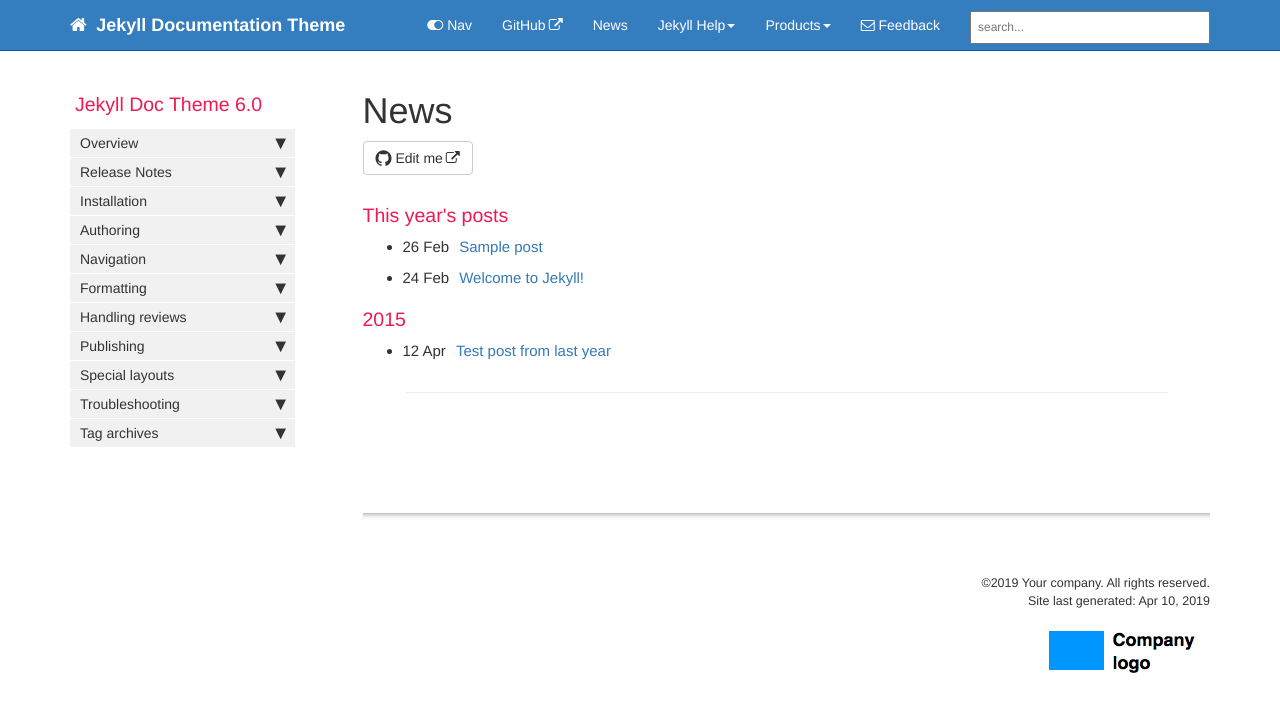
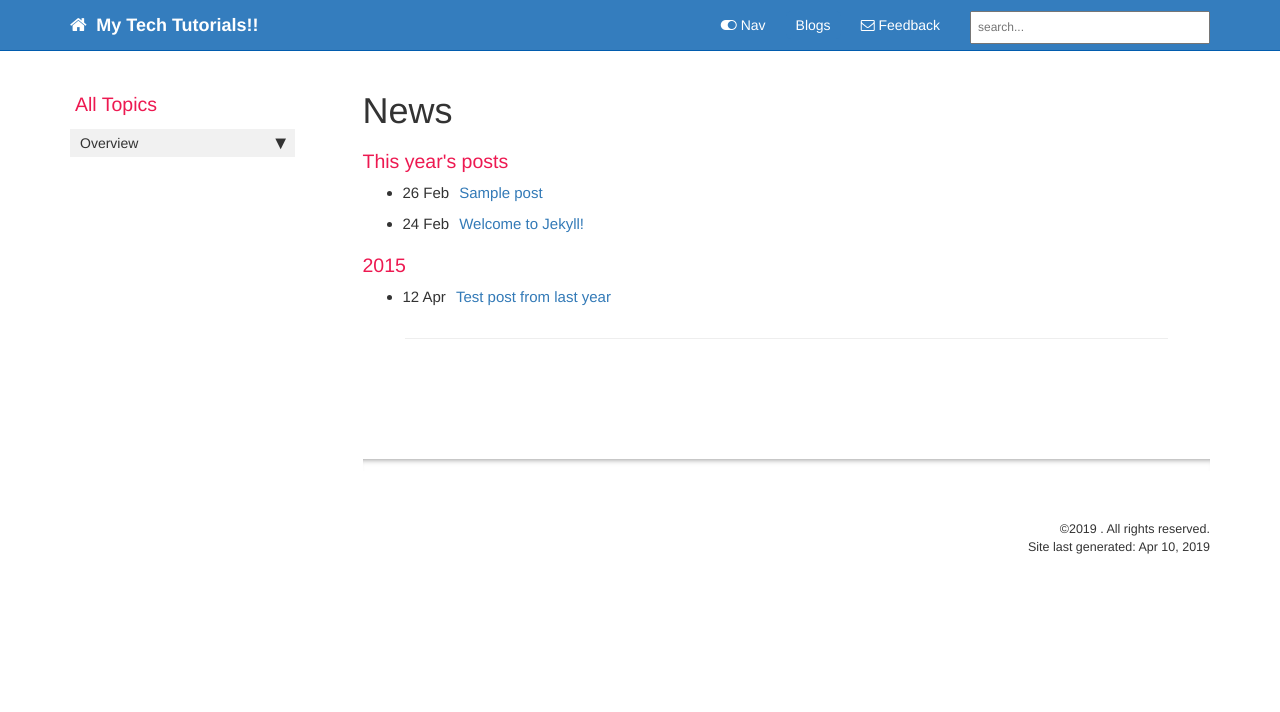
Before and after one commit to vmasule/vmasule.github.io, a Jekyll site: the page built from pages/news/news_archive.html, in a window 1280 px wide. Shown: the top 712 px of the page. Built offline with Jekyll 4.4.1, drawn with Linux system fonts in a browser that asks for light colours; nearby versions of some CDN libraries; comment, search, counter and statistics services are not loaded; part of the change alters nothing that is shown.

Commit message:
Removed unwanted pages

```diff
--- a/_config.yml
+++ b/_config.yml
@@ -1,27 +1,29 @@
-repository: tomjoht/documentation-theme-jekyll
+repository: https://github.com/vmasule/vmasule.github.io.git
 
 output: web
 # this property is useful for conditional filtering of content that is separate from the PDF.
 
-topnav_title: Jekyll Documentation Theme
+topnav_title: My Tech Tutorials!!
 # this appears on the top navigation bar next to the home button
 
-site_title: Jekyll theme for documentation
+site_title: Java|AWS|Spring|Docker|Ansible|Terraform|Machine Learning|
 # this appears in the html browser tab for the site title (seen mostly by search engines, not users)
 
-company_name: Your company
+company_name:
 # this appears in the footer
 
-github_editme_path: tomjoht/documentation-theme-jekyll/blob/gh-pages/
+github_editme_path:
 # if you're using Github, provide the basepath to the branch you've created for reviews, following the sample here. if not, leave this value blank.
 
 # gitlab_editme_path: tomjoht/documentation-theme-jekyll/blob/gh-pages/
 # if you're using GitLab, provide the basepath to the branch you've created for reviews, following the sample here. if not, leave this value blank.
 
-disqus_shortname: idratherbewriting
+disqus_shortname:
+# disqus_shortname: idratherbewriting
 # if you're using disqus for comments, add the shortname here. if not, leave this value blank.
 
-google_analytics: UA-66296557-1
+google_analytics:
+# google_analytics: UA-66296557-1
 # if you have google-analytics ID, put it in. if not, edit this value to blank.
 
 host: 127.0.0.1
@@ -35,9 +37,9 @@ exclude:
   - .gitignore
 # these are the files and directories that jekyll will exclude from the build
 
-feedback_subject_line: Jekyll documentation theme
+feedback_subject_line: Tech Tutorials
 
-feedback_email: tomjoht@gmail.com
+feedback_email: vicky.masule@gmail.com
 # used as a contact email for the Feedback link in the top navigation bar
 
 # feedback_disable: true
--- a/_data/sidebars/mydoc_sidebar.yml
+++ b/_data/sidebars/mydoc_sidebar.yml
@@ -2,8 +2,8 @@
 
 entries:
 - title: sidebar
-  product: Jekyll Doc Theme
-  version: 6.0
+  product: All
+  version: Topics
   folders:
 
   - title:
@@ -44,252 +44,252 @@ entries:
       url: /mydoc_support.html
       output: web, pdf
 
-  - title: Release Notes
-    output: web, pdf
-    folderitems:
-
-    - title: 6.0 Release notes
-      url: /mydoc_release_notes_60.html
-      output: web, pdf
-
-    - title: 5.0 Release notes
-      url: /mydoc_release_notes_50.html
-      output: web, pdf
-
-  - title: Installation
-    output: web, pdf
-    folderitems:
-
-    - title: About Ruby, Gems, Bundler, etc.
-      url: /mydoc_about_ruby_gems_etc.html
-      output: web, pdf
-
-    - title: Install Jekyll on Mac
-      url: /mydoc_install_jekyll_on_mac.html
-      output: web, pdf
-
-    - title: Install Jekyll on Windows
-      url: /mydoc_install_jekyll_on_windows.html
-      output: web, pdf
-
-  - title: Authoring
-    output: web, pdf
-
-    folderitems:
-    - title: Pages
-      url: /mydoc_pages.html
-      output: web, pdf
-
-    - title: Posts
-      url: /mydoc_posts.html
-      output: web, pdf
-
-    - title: Lists
-      url: /mydoc_lists.html
-      output: web, pdf
-
-    - title: Conditional logic
-      url: /mydoc_conditional_logic.html
-      output: web, pdf
-
-    - title: Content reuse
-      url: /mydoc_content_reuse.html
-      output: web, pdf
-
-    - title: Collections
-      url: /mydoc_collections.html
-      output: web, pdf
-
-    - title: WebStorm editor tips
-      url: /mydoc_webstorm_text_editor.html
-      output: web, pdf
-
-    - title: Atom editor tips
-      url: /mydoc_atom_text_editor.html
-      output: web, pdf
-
-  - title: Navigation
-    output: web, pdf
-
-    folderitems:
-    - title: Sidebar navigation
-      url: /mydoc_sidebar_navigation.html
-      output: web, pdf
-
-    - title: YAML tutorial in the context of Jekyll
-      url: /mydoc_yaml_tutorial.html
-      output: web, pdf
-
-    - title: Tags
-      url: /mydoc_tags.html
-      output: web, pdf
-
-    - title: Series
-      url: /mydoc_series.html
-      output: web, pdf
-
-  - title: Formatting
-    output: web, pdf
-
-    folderitems:
-    - title: Tooltips
-      url: /mydoc_adding_tooltips.html
-      output: web, pdf
-
-    - title: Alerts
-      url: /mydoc_alerts.html
-      output: web, pdf
-
-    - title: Icons
-      url: /mydoc_icons.html
-      output: web, pdf
-
-    - title: Images
-      url: /mydoc_images.html
-      output: web, pdf
-
-    - title: Code samples
-      url: /mydoc_code_samples.html
-      output: web, pdf
-
-    - title: Labels
-      url: /mydoc_labels.html
-      output: web, pdf
-
-    - title: Links
-      url: /mydoc_hyperlinks.html
-      output: web, pdf
-
-    - title: Navtabs
-      url: /mydoc_navtabs.html
-      output: web, pdf
-
-    - title: Tables
-      url: /mydoc_tables.html
-      output: web, pdf
-
-    - title: Syntax highlighting
-      url: /mydoc_syntax_highlighting.html
-      output: web, pdf
-
-    - title: Workflow maps
-      url: /mydoc_workflow_maps.html
-      output: web, pdf
-
-  - title: Handling reviews
-    output: web, pdf
-
-    folderitems:
-    - title: Commenting on files
-      url: /mydoc_commenting_on_files.html
-      output: web, pdf
-
-#    - title: Git collaboration
-#      url: /mydoc_git_collaboration
+#  - title: Release Notes
+#    output: web, pdf
+#    folderitems:
+#
+#    - title: 6.0 Release notes
+#      url: /mydoc_release_notes_60.html
 #      output: web, pdf
-
-  - title: Publishing
-    output: web, pdf
-
-    folderitems:
-    - title: Build arguments
-      url: /mydoc_build_arguments.html
-      output: web, pdf
-
-    - title: Themes
-      url: /mydoc_themes.html
-      output: web, pdf
-
-    - title: Generating PDFs
-      url: /mydoc_generating_pdfs.html
-      output: web, pdf
-
-    - title: Help APIs and UI tooltips
-      url: /mydoc_help_api.html
-      output: web, pdf
-
-    - title: Search configuration
-      url: /mydoc_search_configuration.html
-      output: web, pdf
-
-    - title: iTerm profiles
-      url: /mydoc_iterm_profiles.html
-      output: web, pdf
-
-    - title: Pushing builds to server
-      url: /mydoc_push_build_to_server.html
-      output: web, pdf
-
-    - title: Publishing on Github Pages
-      url: /mydoc_publishing_github_pages.html
-      output: web, pdf
-
-  - title: Special layouts
-    output: web, pdf
-
-    folderitems:
-    - title: Knowledge-base layout
-      url: /mydoc_kb_layout.html
-      output: web, pdf
-
-    - title: Glossary layout
-      url: /mydoc_glossary.html
-      output: web, pdf
-
-    - title: FAQ layout
-      url: /mydoc_faq_layout.html
-      output: web, pdf
-
-    - title: Shuffle layout
-      url: /mydoc_shuffle.html
-      output: web, pdf
-
-  - title: Troubleshooting
-    output: web, pdf
-
-    folderitems:
-
-    - title: Troubleshooting
-      url: /mydoc_troubleshooting.html
-      output: web, pdf
-
-  - title: Tag archives
-    output: web
-    folderitems:
-
-    - title: Tag archives overview
-      url: /mydoc_tag_archives_overview.html
-      output: web
-
-      subfolders:
-      - title: Tag archive pages
-        output: web
-        subfolderitems:
-
-        - title: Formatting pages
-          url: /tag_formatting.html
-          output: web
-
-        - title: Navigation pages
-          url: /tag_navigation.html
-          output: web
-
-        - title: Content types pages
-          url: /tag_content_types.html
-          output: web
-
-        - title: Publishing pages
-          url: /tag_publishing.html
-          output: web
-
-        - title: Special layout pages
-          url: /tag_special_layouts.html
-          output: web
-
-        - title: Collaboration pages
-          url: /tag_collaboration.html
-          output: web
-
-        - title: Troubleshooting pages
-          url: /tag_troubleshooting.html
-          output: web
+#
+#    - title: 5.0 Release notes
+#      url: /mydoc_release_notes_50.html
+#      output: web, pdf
+#
+#  - title: Installation
+#    output: web, pdf
+#    folderitems:
+#
+#    - title: About Ruby, Gems, Bundler, etc.
+#      url: /mydoc_about_ruby_gems_etc.html
+#      output: web, pdf
+#
+#    - title: Install Jekyll on Mac
+#      url: /mydoc_install_jekyll_on_mac.html
+#      output: web, pdf
+#
+#    - title: Install Jekyll on Windows
+#      url: /mydoc_install_jekyll_on_windows.html
+#      output: web, pdf
+#
+#  - title: Authoring
+#    output: web, pdf
+#
+#    folderitems:
+#    - title: Pages
+#      url: /mydoc_pages.html
+#      output: web, pdf
+#
+#    - title: Posts
+#      url: /mydoc_posts.html
+#      output: web, pdf
+#
+#    - title: Lists
+#      url: /mydoc_lists.html
+#      output: web, pdf
+#
+#    - title: Conditional logic
+#      url: /mydoc_conditional_logic.html
+#      output: web, pdf
+#
+#    - title: Content reuse
+#      url: /mydoc_content_reuse.html
+#      output: web, pdf
+#
+#    - title: Collections
+#      url: /mydoc_collections.html
+#      output: web, pdf
+#
+#    - title: WebStorm editor tips
+#      url: /mydoc_webstorm_text_editor.html
+#      output: web, pdf
+#
+#    - title: Atom editor tips
+#      url: /mydoc_atom_text_editor.html
+#      output: web, pdf
+#
+#  - title: Navigation
+#    output: web, pdf
+#
+#    folderitems:
+#    - title: Sidebar navigation
+#      url: /mydoc_sidebar_navigation.html
+#      output: web, pdf
+#
+#    - title: YAML tutorial in the context of Jekyll
+#      url: /mydoc_yaml_tutorial.html
+#      output: web, pdf
+#
+#    - title: Tags
+#      url: /mydoc_tags.html
+#      output: web, pdf
+#
+#    - title: Series
+#      url: /mydoc_series.html
+#      output: web, pdf
+#
+#  - title: Formatting
+#    output: web, pdf
+#
+#    folderitems:
+#    - title: Tooltips
+#      url: /mydoc_adding_tooltips.html
+#      output: web, pdf
+#
+#    - title: Alerts
+#      url: /mydoc_alerts.html
+#      output: web, pdf
+#
+#    - title: Icons
+#      url: /mydoc_icons.html
+#      output: web, pdf
+#
+#    - title: Images
+#      url: /mydoc_images.html
+#      output: web, pdf
+#
+#    - title: Code samples
+#      url: /mydoc_code_samples.html
+#      output: web, pdf
+#
+#    - title: Labels
+#      url: /mydoc_labels.html
+#      output: web, pdf
+#
+#    - title: Links
+#      url: /mydoc_hyperlinks.html
+#      output: web, pdf
+#
+#    - title: Navtabs
+#      url: /mydoc_navtabs.html
+#      output: web, pdf
+#
+#    - title: Tables
+#      url: /mydoc_tables.html
+#      output: web, pdf
+#
+#    - title: Syntax highlighting
+#      url: /mydoc_syntax_highlighting.html
+#      output: web, pdf
+#
+#    - title: Workflow maps
+#      url: /mydoc_workflow_maps.html
+#      output: web, pdf
+#
+#  - title: Handling reviews
+#    output: web, pdf
+#
+#    folderitems:
+#    - title: Commenting on files
+#      url: /mydoc_commenting_on_files.html
+#      output: web, pdf
+#
+##    - title: Git collaboration
+##      url: /mydoc_git_collaboration
+##      output: web, pdf
+#
+#  - title: Publishing
+#    output: web, pdf
+#
+#    folderitems:
+#    - title: Build arguments
+#      url: /mydoc_build_arguments.html
+#      output: web, pdf
+#
+#    - title: Themes
+#      url: /mydoc_themes.html
+#      output: web, pdf
+#
+#    - title: Generating PDFs
+#      url: /mydoc_generating_pdfs.html
+#      output: web, pdf
+#
+#    - title: Help APIs and UI tooltips
+#      url: /mydoc_help_api.html
+#      output: web, pdf
+#
+#    - title: Search configuration
+#      url: /mydoc_search_configuration.html
+#      output: web, pdf
+#
+#    - title: iTerm profiles
+#      url: /mydoc_iterm_profiles.html
+#      output: web, pdf
+#
+#    - title: Pushing builds to server
+#      url: /mydoc_push_build_to_server.html
+#      output: web, pdf
+#
+#    - title: Publishing on Github Pages
+#      url: /mydoc_publishing_github_pages.html
+#      output: web, pdf
+#
+#  - title: Special layouts
+#    output: web, pdf
+#
+#    folderitems:
+#    - title: Knowledge-base layout
+#      url: /mydoc_kb_layout.html
+#      output: web, pdf
+#
+#    - title: Glossary layout
+#      url: /mydoc_glossary.html
+#      output: web, pdf
+#
+#    - title: FAQ layout
+#      url: /mydoc_faq_layout.html
+#      output: web, pdf
+#
+#    - title: Shuffle layout
+#      url: /mydoc_shuffle.html
+#      output: web, pdf
+#
+#  - title: Troubleshooting
+#    output: web, pdf
+#
+#    folderitems:
+#
+#    - title: Troubleshooting
+#      url: /mydoc_troubleshooting.html
+#      output: web, pdf
+#
+#  - title: Tag archives
+#    output: web
+#    folderitems:
+#
+#    - title: Tag archives overview
+#      url: /mydoc_tag_archives_overview.html
+#      output: web
+#
+#      subfolders:
+#      - title: Tag archive pages
+#        output: web
+#        subfolderitems:
+#
+#        - title: Formatting pages
+#          url: /tag_formatting.html
+#          output: web
+#
+#        - title: Navigation pages
+#          url: /tag_navigation.html
+#          output: web
+#
+#        - title: Content types pages
+#          url: /tag_content_types.html
+#          output: web
+#
+#        - title: Publishing pages
+#          url: /tag_publishing.html
+#          output: web
+#
+#        - title: Special layout pages
+#          url: /tag_special_layouts.html
+#          output: web
+#
+#        - title: Collaboration pages
+#          url: /tag_collaboration.html
+#          output: web
+#
+#        - title: Troubleshooting pages
+#          url: /tag_troubleshooting.html
+#          output: web
--- a/_data/topnav.yml
+++ b/_data/topnav.yml
@@ -3,30 +3,30 @@
 topnav:
 - title: Topnav
   items:
-    - title: GitHub
-      external_url: https://github.com/tomjoht/documentation-theme-jekyll
-    - title: News
+#    - title: GitHub
+#      external_url: https://github.com/tomjoht/documentation-theme-jekyll
+    - title: Blogs
       url: /news
 
 #Topnav dropdowns
 topnav_dropdowns:
 - title: Topnav dropdowns
   folders:
-    - title: Jekyll Help
-      folderitems:
-        - title: Jekyll Talk
-          external_url: https://talk.jekyllrb.com
-        - title: Jekyll documentation
-          external_url: http://jekyllrb.com/docs/home/
-        - title: Jekyll on Stack Overflow
-          external_url: http://stackoverflow.com/questions/tagged/jekyll
-        - title: Jekyll on my blog
-          external_url: http://idratherbewriting.com/category-jekyll/
-    - title: Products
-      folderitems:
-        - title: Jekyll Documentation Theme
-          url: /mydoc_introduction.html
-        - title: Product 1
-          url: /p1_landing_page.html
-        - title: Product 2
-          url: /p2_landing_page.html
+#    - title: Jekyll Help
+#      folderitems:
+#        - title: Jekyll Talk
+#          external_url: https://talk.jekyllrb.com
+#        - title: Jekyll documentation
+#          external_url: http://jekyllrb.com/docs/home/
+#        - title: Jekyll on Stack Overflow
+#          external_url: http://stackoverflow.com/questions/tagged/jekyll
+#        - title: Jekyll on my blog
+#          external_url: http://idratherbewriting.com/category-jekyll/
+#    - title: Products
+#      folderitems:
+#        - title: Jekyll Documentation Theme
+#          url: /mydoc_introduction.html
+#        - title: Product 1
+#          url: /p1_landing_page.html
+#        - title: Product 2
+#          url: /p2_landing_page.html
--- a/_includes/footer.html
+++ b/_includes/footer.html
@@ -3,7 +3,7 @@
                 <div class="col-lg-12 footer">
                &copy;{{ site.time | date: "%Y"  }} {{site.company_name}}. All rights reserved. <br />
 {% if page.last_updated %}<span>Page last updated:</span> {{page.last_updated}}<br/>{% endif %} Site last generated: {{ site.time | date: "%b %-d, %Y"  }} <br />
-<p><img src="{{ "images/company_logo.png" }}" alt="Company logo"/></p>
+<!--<p><img src="{{ "images/company_logo.png" }}" alt="Company logo"/></p>-->
                 </div>
             </div>
 </footer>
```
Also changed, not shown: Gemfile.lock, 1 other file.
